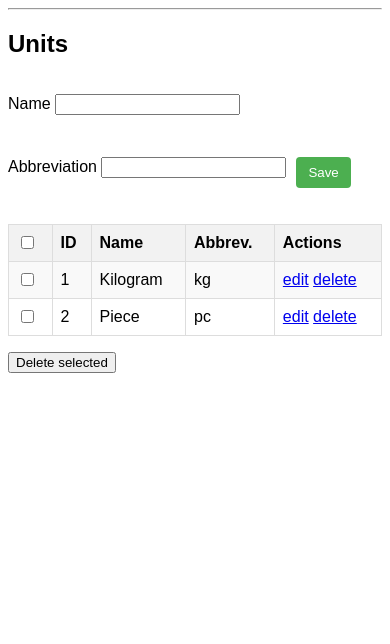
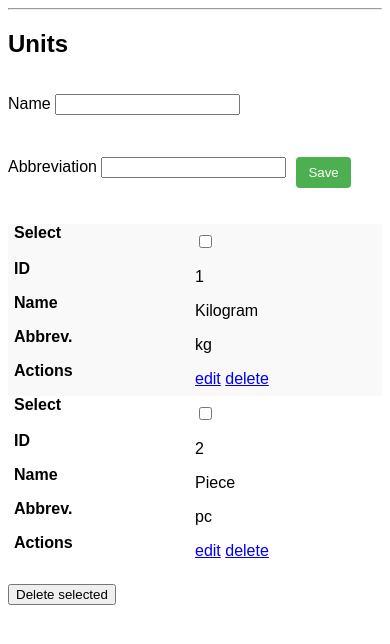
Before and after one commit to Razmatovski/codex-testing, a Flask app: page /units in a window 390 px wide. Shown: the part 44-688 px from the top of the page. Run offline with Flask 3, Linux system fonts and the light colour scheme; a user stored in the database is signed in; data comes from the database, SQL or seed files in the repository.

Commit message:
Add responsive table styles

```diff
--- a/admin_app/static/style.css
+++ b/admin_app/static/style.css
@@ -49,3 +49,34 @@ tr:nth-child(even) {
   gap: 10px;
   flex-wrap: wrap;
 }
+
+@media (max-width: 500px) {
+  table,
+  thead,
+  tbody,
+  th,
+  td,
+  tr {
+    display: block;
+  }
+
+  th {
+    display: none;
+  }
+
+  td {
+    border: none;
+    position: relative;
+    padding-left: 50%;
+  }
+
+  td:before {
+    position: absolute;
+    top: 0;
+    left: 6px;
+    width: 45%;
+    white-space: nowrap;
+    font-weight: bold;
+    content: attr(data-label);
+  }
+}
--- a/admin_app/templates/units.html
+++ b/admin_app/templates/units.html
@@ -21,11 +21,11 @@
   </tr>
   {% for unit in units %}
   <tr>
-    <td><input type="checkbox" name="unit_ids" value="{{ unit.id }}"></td>
-    <td>{{ unit.id }}</td>
-    <td>{{ unit.name }}</td>
-    <td>{{ unit.abbreviation }}</td>
-    <td>
+    <td data-label="Select"><input type="checkbox" name="unit_ids" value="{{ unit.id }}"></td>
+    <td data-label="ID">{{ unit.id }}</td>
+    <td data-label="Name">{{ unit.name }}</td>
+    <td data-label="Abbrev.">{{ unit.abbreviation }}</td>
+    <td data-label="Actions">
       <a href="{{ url_for('admin.edit_unit', unit_id=unit.id) }}">edit</a>
       <a href="{{ url_for('admin.delete_unit', unit_id=unit.id) }}">delete</a>
     </td>
```
Also changed, not shown: admin_app/templates/categories.html (+4 -4 lines), admin_app/templates/services.html (+7 -7 lines).
